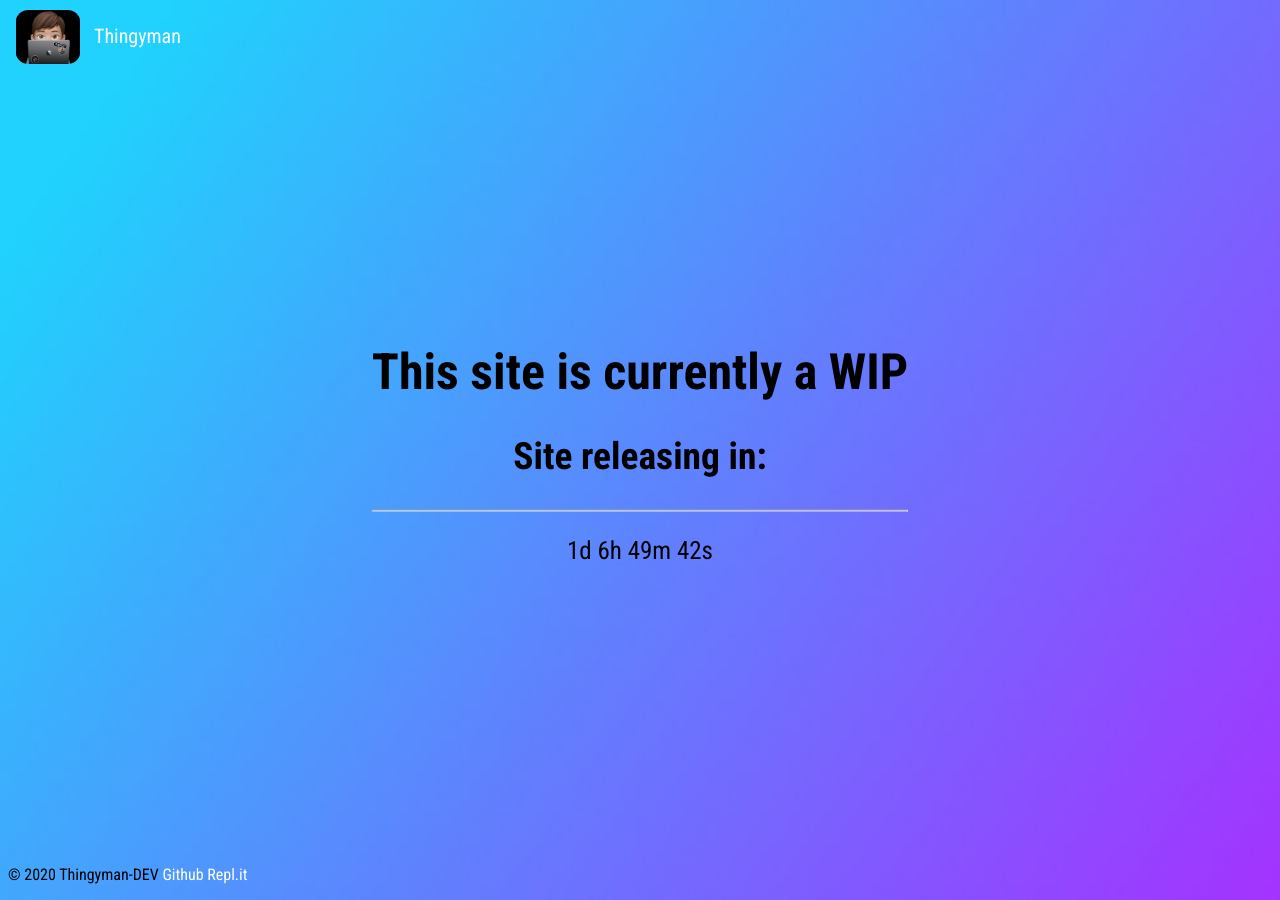
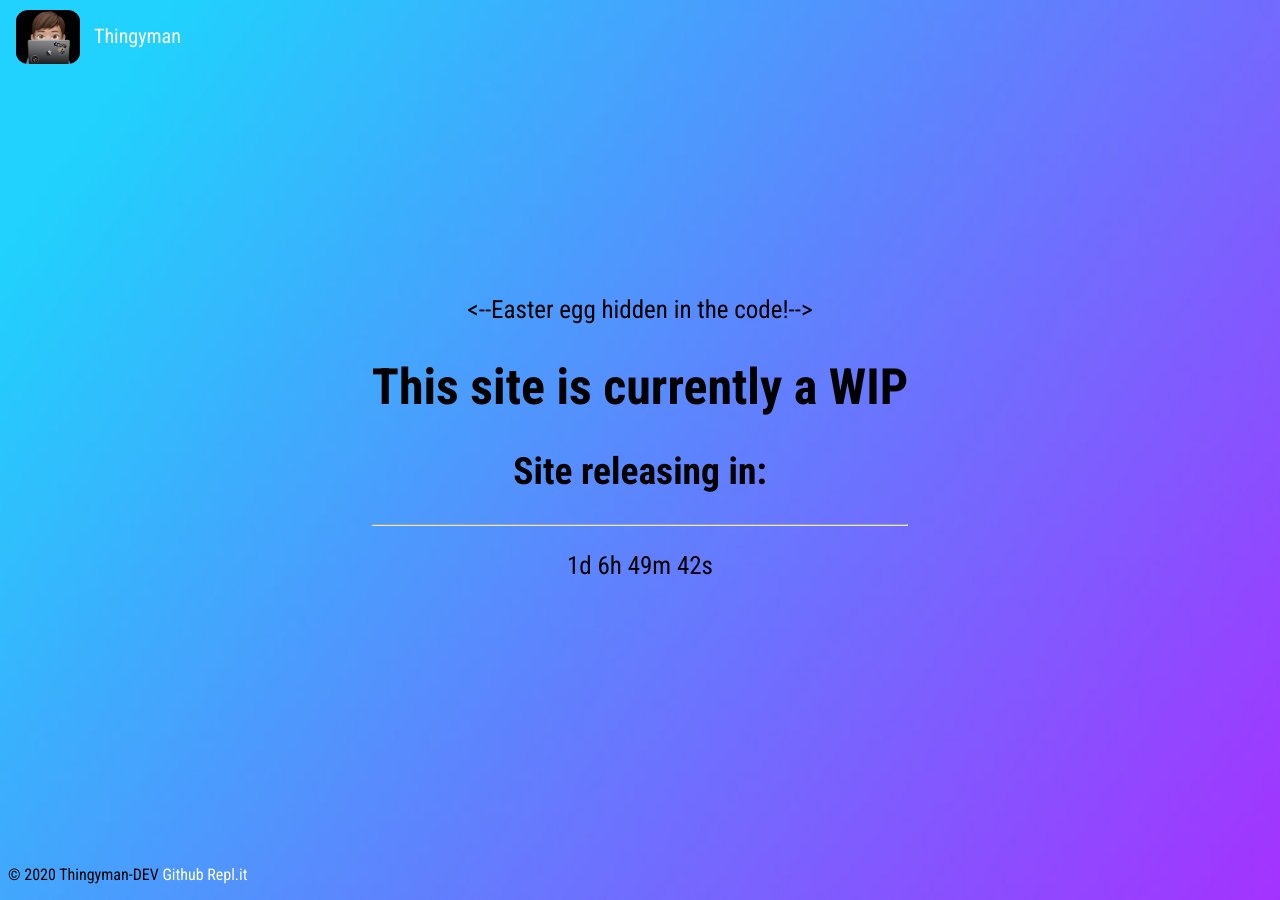
Before and after one commit to TheSeagullDev/TheSeagullDev.github.io, a Jekyll site: the page built from site/index.html, in a window 1280 px wide. Built offline with Jekyll 4.4.1, drawn with Linux system fonts in a browser that asks for light colours.

Commit message:
Update index.html

```diff
--- a/site/index.html
+++ b/site/index.html
@@ -7,6 +7,7 @@ description: Thingyman-DEV
 <script src="/assets/js/countdown.js"></script>
 
 <div class="middle">
+  <--Easter egg hidden in the code!-->
   <h1>This site is currently a WIP</h1>
   <h2>Site releasing in:</h2>
   <hr />
```
